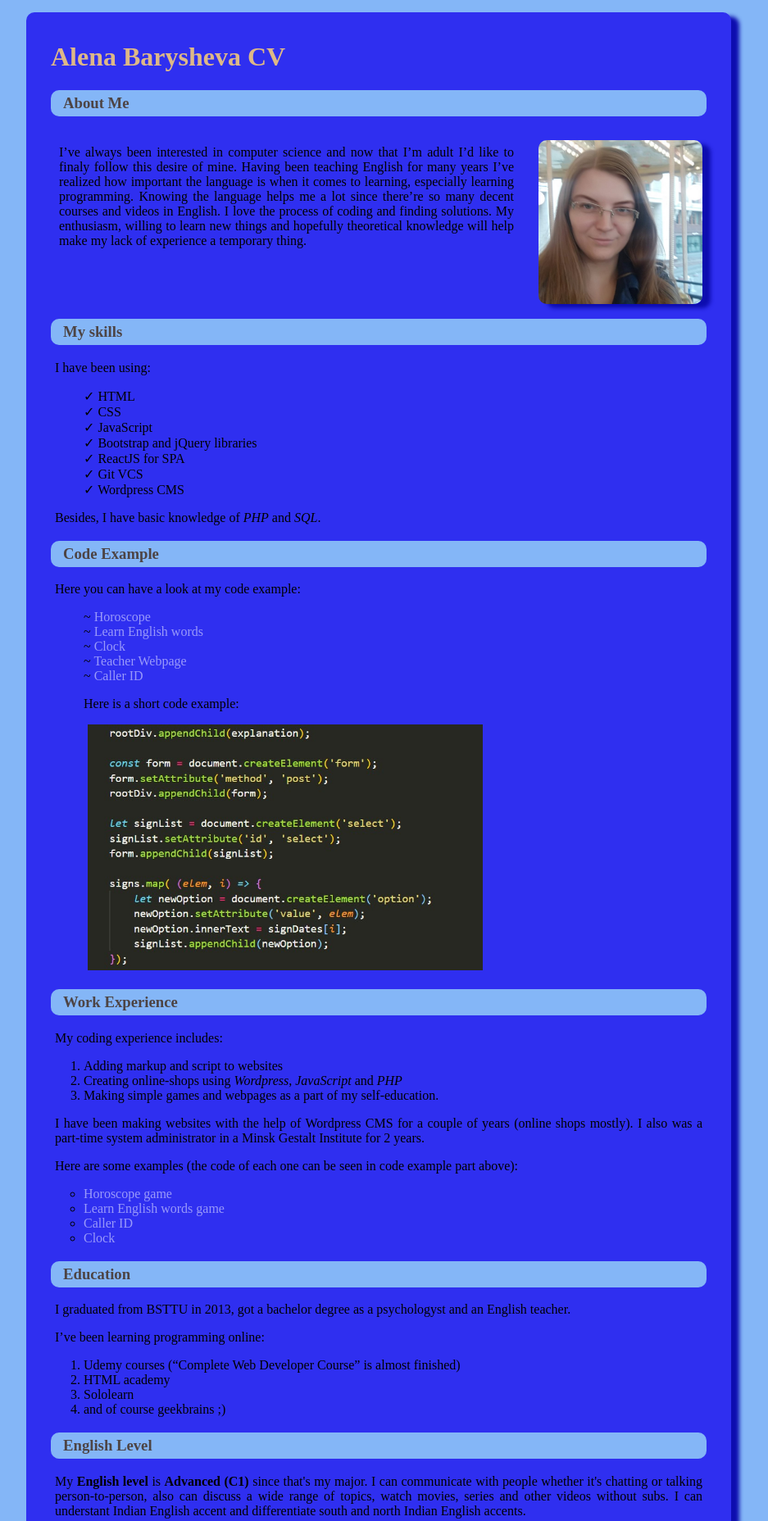
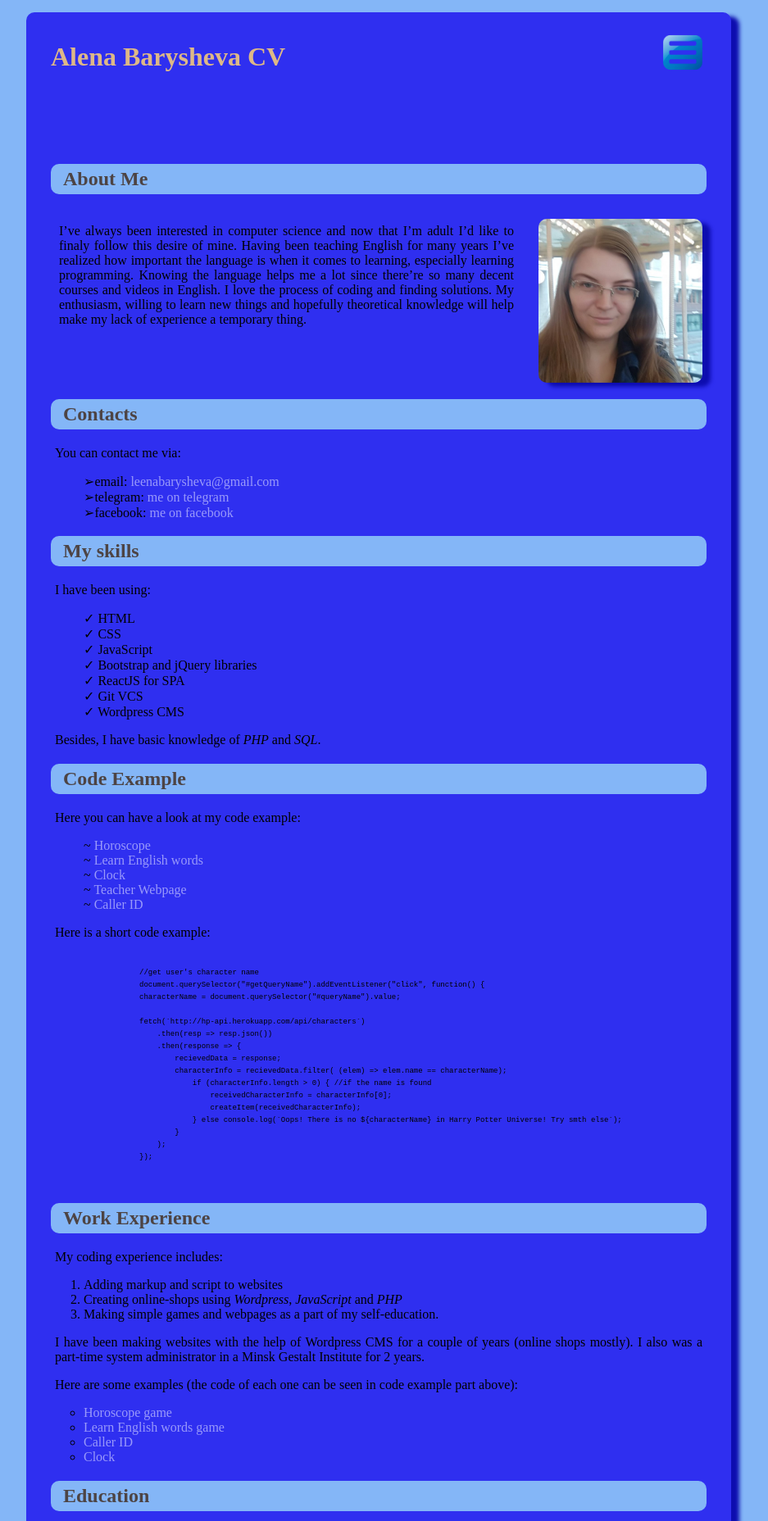
Before and after one commit to LenaYork/rsschool-cv22-1, a plain HTML site: page index.html in a window 1280 px wide. Shown: the top 1856 px of the page at 82% size, without its empty margins (178-1115 px from the left). Drawn offline with Linux system fonts and the light colour scheme.

Commit message:
feat: stylize nav menu

```diff
--- a/index.html
+++ b/index.html
@@ -11,10 +11,25 @@
     <div class="container">
         <header class="header">
             <h1>Alena Barysheva CV</h1>
+            <div class="menu-container">
+                <img class="menu-icon" src="./media/menu-icon48.png" alt="menu-icon" id="menu-icon">
+                <nav class="menu-nav hidden-nav" id="menu-nav">
+                    <ul class="menu-ul">
+                        <li><a href="#basic-info">About me</a></li>
+                        <li><a href="#contacts">Contacts</a></li>
+                        <li><a href="#skills">Skills</a></li>
+                        <li><a href="#code-example">Code example</a></li>
+                        <li><a href="#experience">Experience</a></li>
+                        <li><a href="#education">Education</a></li>
+                        <li><a href="#english-level">English</a></li>
+                    </ul>
+                </nav>
+            </div>
         </header>
 
+        <main class="main">
             <section class="basic-info" id="basic-info">
-            <h3>About Me</h3>
+                <h2>About Me</h2>
                 <div class="bio">
                     <p>I’ve always been interested in computer science
                         and now that I’m adult I’d like to finaly follow this desire of mine.
@@ -30,8 +45,18 @@
                 </div>
             </section>
 
+            <section class="contacts" id="contacts">
+                <h2>Contacts</h2>
+                <p>You can contact me via:</p>
+                <ul>
+                    <li>email: <a href="mailto:leenabarysheva@gmail.com">leenabarysheva@gmail.com</a></li>
+                    <li>telegram: <a href="https://t.me/happiness1000">me on telegram</a></li>
+                    <li>facebook: <a href="https://www.facebook.com/" title="sorry I have no clue who you are so no real links!">me on facebook</a></li>
+                </ul>
+            </section>
+
             <section class="skills" id="skills">
-            <h3>My skills</h3>
+                <h2>My skills</h2>
                 <p>I have been using:</p>
                 <ul>
                     <li>HTML</li>
@@ -46,7 +71,7 @@
             </section>
 
             <section class="code-example" id="code-example">
-            <h3>Code Example</h3>
+                <h2>Code Example</h2>
                 <p>Here you can have a look at my code example:</p>
                 <ul>
                     <li><a href="https://github.com/LenaYork/horoscope" target="_blank">Horoscope</a></li>
@@ -56,14 +81,32 @@
                     <li><a href="https://github.com/LenaYork/Caller-ID" target="_blank">Caller ID</a></li>
                 </ul>
 
-            <figure>
-                <figcaption>Here is a short code example:</figcaption>
-                <p><img src="./media/code-example.jpg" alt="code-example" class="code-example-pic"></p>
-            </figure>
+                <p>Here is a short code example:</p>
+                <pre>
+                    <code class="code">
+                    //get user's character name
+                    document.querySelector("#getQueryName").addEventListener("click", function() {
+                    characterName = document.querySelector("#queryName").value;
+
+                    fetch(`http://hp-api.herokuapp.com/api/characters`)
+                        .then(resp => resp.json())
+                        .then(response => {
+                            recievedData = response;
+                            characterInfo = recievedData.filter( (elem) => elem.name == characterName);
+                                if (characterInfo.length > 0) { //if the name is found
+                                    receivedCharacterInfo = characterInfo[0];
+                                    createItem(receivedCharacterInfo);
+                                } else console.log(`Oops! There is no ${characterName} in Harry Potter Universe! Try smth else`);
+                            }
+                        );
+                    });
+                </code>
+            </pre>
+
             </section>
 
             <section class="experience" id="experience">
-            <h3>Work Experience</h3>
+                <h2>Work Experience</h2>
                 <p> My coding experience includes:</p>
                 <ol>
                     <li>Adding markup and script to websites</li>
@@ -83,7 +126,7 @@
             </section>
 
             <section class="education" id="education">
-            <h3>Education</h3>
+                <h2>Education</h2>
                 <p>I graduated from BSTTU in 2013, got a bachelor degree as a psychologyst and an English teacher. </p>
                 <p>I’ve been learning programming online:</p>
                 <ol>
@@ -95,7 +138,7 @@
             </section>
 
             <section class="english-level" id="english-level">
-            <h3>English Level</h3>
+                <h2>English Level</h2>
                 <p>My <strong>English level</strong> is <strong>Advanced (C1)</strong> since that's my major.
                     I can communicate with people whether it's chatting or talking person-to-person,
                     also can discuss a wide range of topics, watch movies, series and other videos without subs.
@@ -103,11 +146,24 @@
                 </p>
 
             </section>
+        </main>
+
 
         <footer class="footer">
-            <p><a href="mailto:leenabarysheva@gmail.com">leenabarysheva@gmail.com</a></p>
+            <p><a href="github.com/lenayork">github</a></p>
+            <!-- <p><a href="mailto:leenabarysheva@gmail.com">leenabarysheva@gmail.com</a></p> -->
             <p>2022 &copy; </p>
+            <a href="https://rs.school/js/" target="_blank"><img src="https://rs.school/images/rs_school_js.svg" alt="rsschool logo" class="logo-pic"></a>
         </footer>
     </div>
+
+    <script>
+        const menuIcon = document.querySelector("#menu-icon");
+        const menuNav = document.querySelector("#menu-nav");
+        menuIcon.addEventListener("click", function() {
+            // alert('works!');
+            menuNav.classList.toggle("hidden-nav");
+        })
+    </script>
 </body>
 </html>
--- a/style.css
+++ b/style.css
@@ -1,3 +1,8 @@
+html {
+    transition: 1s;
+    scroll-behavior: smooth;
+}
+
 @media all and (max-width: 950px) {
     .code-example-pic {
         height: 150px;
@@ -18,8 +23,65 @@
     }
 }
 
+@media all and (max-width: 630px) {
+    h1 {
+        font-size: 30px;
+        padding-bottom: 40px;
+    }
+
+    .avatar-pic {
+        display: none;
+    }
+}
+
+@media all and (max-width: 525px) {
+    h1 {
+        font-size: 20px;
+        padding-bottom: 50px;
+    }
+}
+
+@media all and (max-width: 450px) {
+
+}
+
+
 body {
     background-color: #84b6f7;
+}
+
+.header {
+    display: flex;
+    justify-content: space-between;
+}
+
+/* .menu-container {
+    position: relative;
+} */
+
+.menu-container {
+    width: 150px;
+}
+
+.header {
+    position: relative;
+}
+
+.menu-icon {
+    position: absolute;
+    top: 10px;
+    right: 5px;
+}
+
+.menu-icon:hover {
+    /* transform: rotate(360deg);*/
+    width: 50px;
+    transition: 2s;
+}
+
+.menu-nav {
+    position: absolute;
+    right: 45px;
 }
 
 .container {
@@ -30,15 +92,19 @@ body {
     box-shadow: 10px 5px 5px #0d0daf;
 }
 
+.main {
+    padding-top: 70px;
+}
+
 h1 {
     color: burlywood;
 }
 
- h3 {
+h2 {
     color: #4d4444;
 }
 
-h3 {
+h2 {
     padding: 5px 15px;
     background-color: #84b6f7;
     border-radius: 10px;
@@ -55,7 +121,7 @@ a {
 
 a:hover {
     color:#8686ee;
-    font-weight: bold;
+    text-shadow: 2px 2px 3px #020136;
 }
 
 a:visited {
@@ -83,6 +149,10 @@ ul {
     list-style: none;
 }
 
+.contacts ul li:before {
+    content: '➢';
+}
+
 .skills ul li:before {
     content: '✓ ';
 }
@@ -95,11 +165,47 @@ ul {
     list-style-type: circle;
 }
 
+.experience ul li:before {
+    content: '';
+}
+
 p {
     padding: 0 5px;
 }
 
 .footer {
     display: flex;
-    justify-content: center;
+    justify-content: space-between;
 }
+
+.logo-pic {
+    width: 100px;
+    align-self: center;
+}
+
+.code {
+    font-size: xx-small;
+}
+
+.menu-icon:hover {
+    cursor: pointer;
+}
+
+.hidden-nav {
+    display: none;
+}
+
+
+/* .menu-nav {
+    display: none;
+} */
+
+/* .menu-icon:hover ~ .menu-nav{
+    display: block;
+    transition: 1s;
+} */
+
+.menu-nav .menu-ul li a:hover {
+    color:#0d0daf;
+    text-shadow: 10px 5px 5px #cfcff1 ;
+}
```
Also changed, not shown: media/menu-icon.png (added), media/menu-icon48.png (added). Lines whose indentation alone changed are shown as unchanged.
